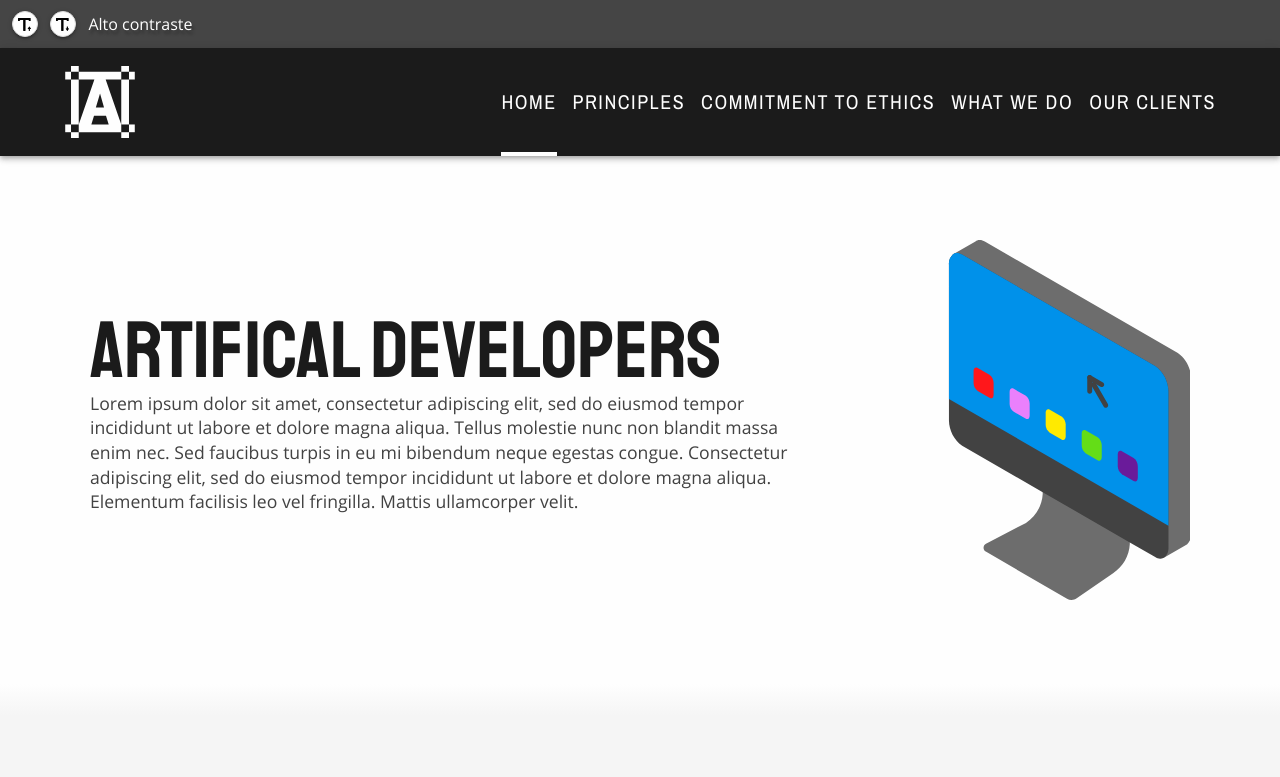
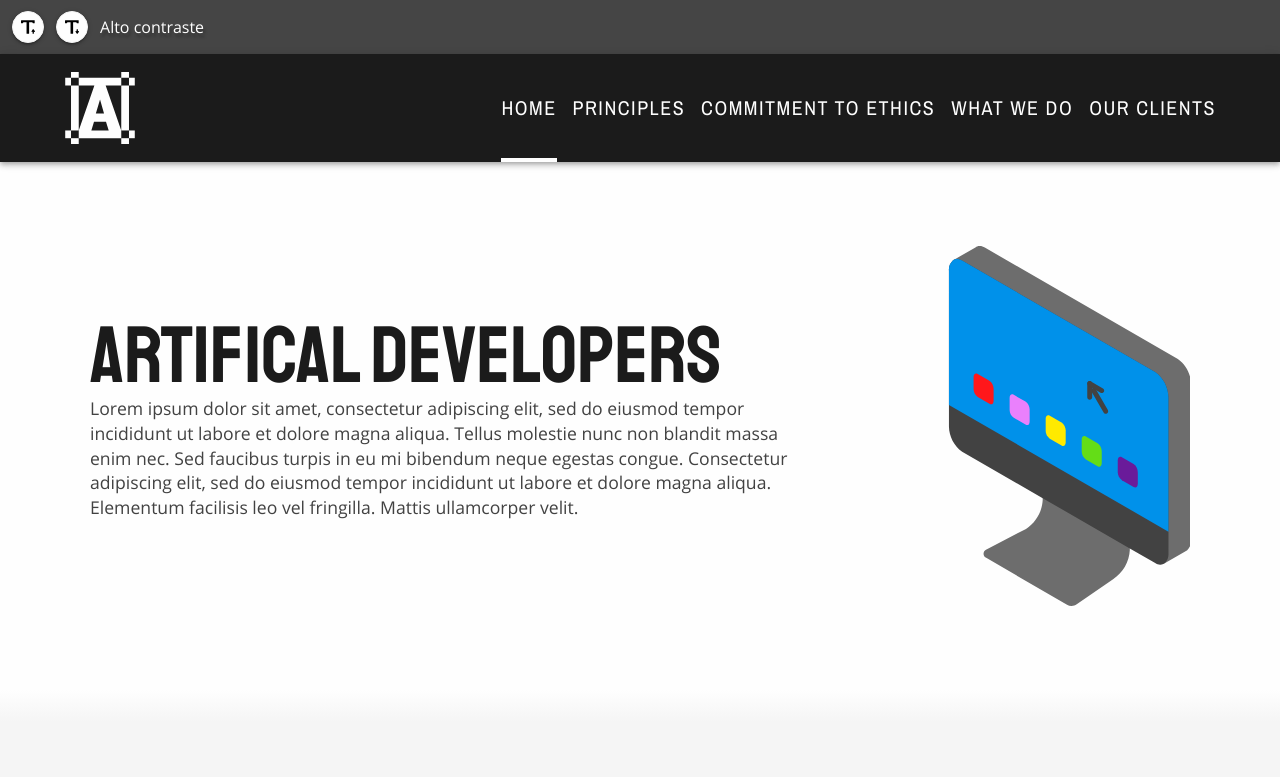
Before and after one commit to hotequil/artifical-developers, a website: page index.html in a window 1280 px wide. Shown: the top 777 px of the page. Drawn offline with nearby package versions, Linux system fonts and the light colour scheme.

Commit message:
font-size and paddings

```diff
--- a/src/stylesheets/accessibility-bar/accessibility-bar__button.css
+++ b/src/stylesheets/accessibility-bar/accessibility-bar__button.css
@@ -1,15 +1,12 @@
 .accessibility-bar__button{
-    display: flex;
-    align-items: center;
-    justify-content: center;
     font-size: 1rem;
 }
 
 .accessibility-bar__button--font{
     font-size: 0;
     color: transparent;
-    padding: .35rem;
-    border: 1px solid #ddd;
+    padding: 8px;
+    border: 1px solid #f5f5f5;
     border-radius: 50%;
     background-color: #fefefe;
     box-sizing: content-box;
--- a/src/stylesheets/accessibility-bar/accessibility-bar__button__image.css
+++ b/src/stylesheets/accessibility-bar/accessibility-bar__button__image.css
@@ -1,10 +1,8 @@
 .accessibility-bar__button__image{
-    width: 13px;
-    min-width: 13px;
-    max-width: 13px;
-    height: 13px;
-    min-height: 13px;
-    max-height: 13px;
-    position: relative;
-    left: -1px;
+    width: 14px;
+    min-width: 14px;
+    max-width: 14px;
+    height: 14px;
+    min-height: 14px;
+    max-height: 14px;
 }
```
